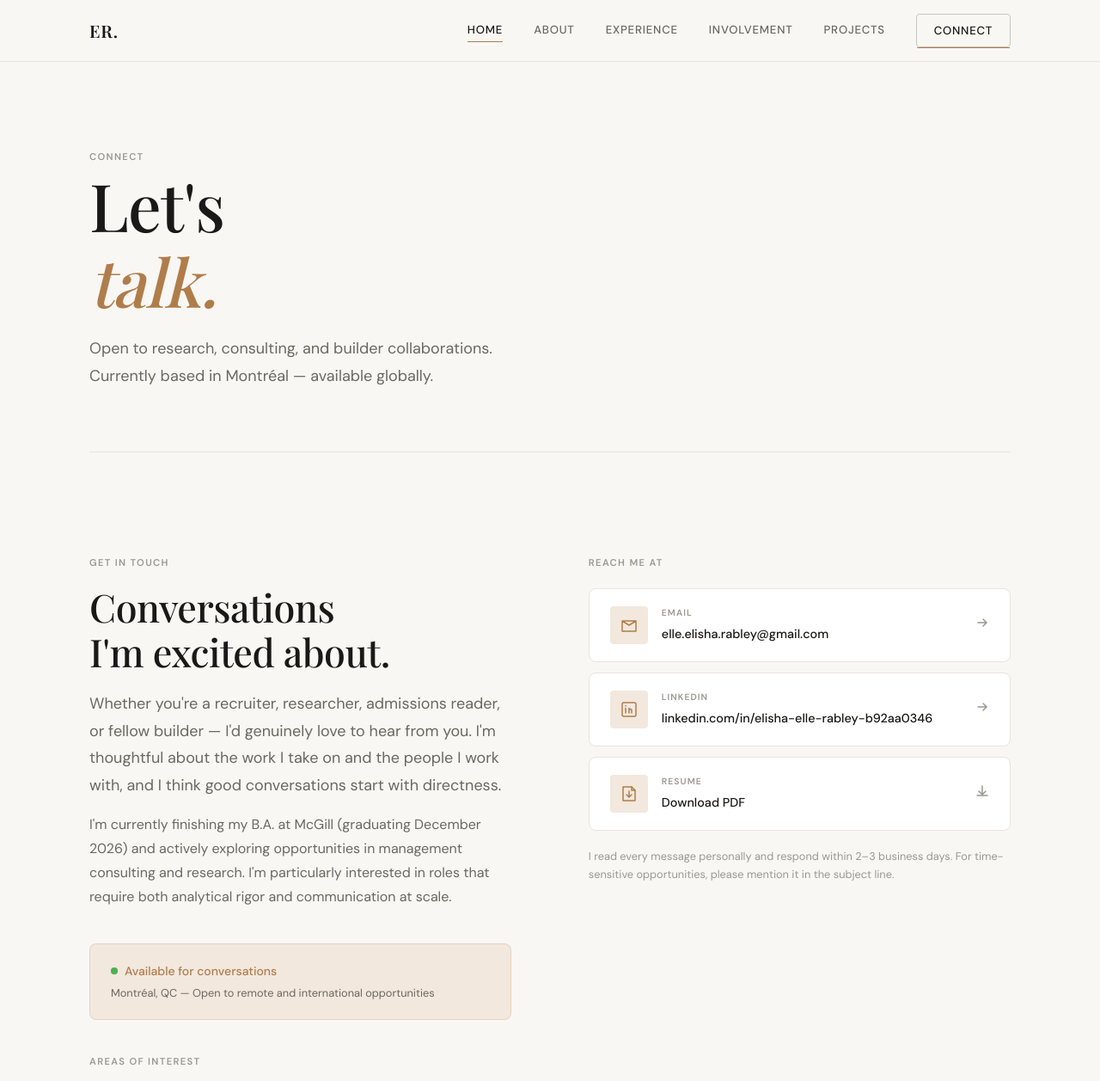
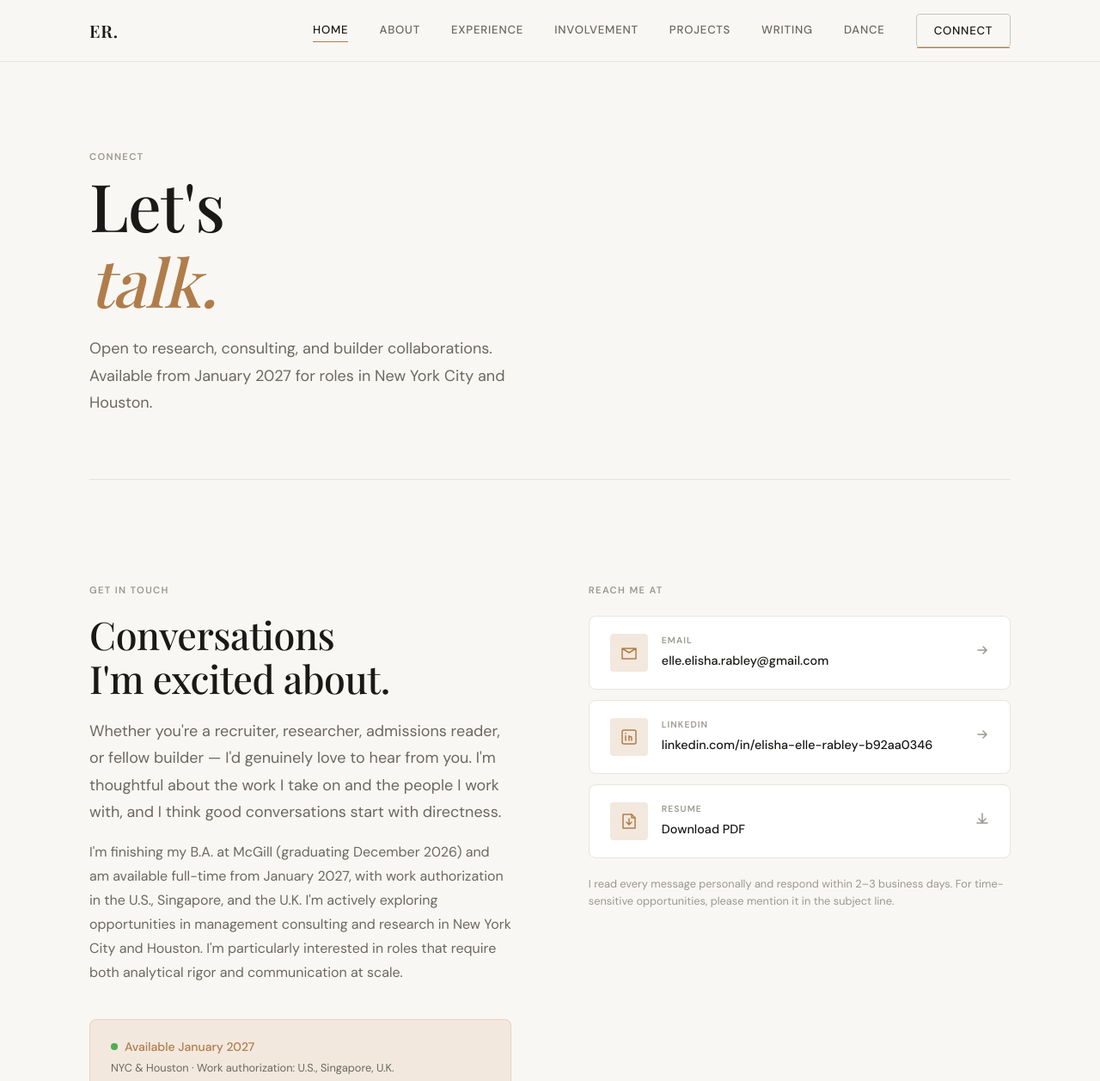
Before and after one commit to toasted-sea-salt/elisha_elle_rabley_portfolio, a plain HTML site: page contact/index.html in a window 1280 px wide. Shown: the top 1257 px of the page at 86% size. Drawn offline with nearby package versions, Linux system fonts and the light colour scheme; a web font is replaced by a local one.

Commit message:
Update Contact: availability and work authorization

```diff
--- a/contact/index.html
+++ b/contact/index.html
@@ -6,7 +6,7 @@
   <title>Connect — Elle Rabley</title>
   <meta name="description" content="Get in touch with Elle Rabley — open to research, consulting, and builder collaborations." />
   <meta property="og:title"       content="Connect — Elle Rabley" />
-  <meta property="og:description" content="Open to research, consulting pipelines, and product partnerships. Based in Montréal." />
+  <meta property="og:description" content="Open to research, consulting, and product roles. Available January 2027 in NYC &amp; Houston." />
   <meta property="og:type"        content="website" />
   <link rel="icon" type="image/svg+xml" href="../assets/favicon.svg" />
   <link rel="stylesheet" href="../assets/style.css" />
@@ -155,6 +155,8 @@
         <a href="../experience/index.html"   class="nav-link">Experience</a>
         <a href="../involvement/index.html"  class="nav-link">Involvement</a>
         <a href="../projects/index.html"     class="nav-link">Projects</a>
+        <a href="../writing/index.html"     class="nav-link">Writing</a>
+        <a href="../dance/index.html"       class="nav-link">Dance</a>
         <a href="../contact/index.html"      class="nav-link btn btn-outline" style="padding:8px 20px;">Connect</a>
       </div>
       <button class="nav-toggle" id="nav-toggle" aria-label="Menu">
@@ -168,6 +170,8 @@
     <a href="../experience/index.html"  class="nav-mobile-link">Experience</a>
     <a href="../involvement/index.html" class="nav-mobile-link">Involvement</a>
     <a href="../projects/index.html"    class="nav-mobile-link">Projects</a>
+    <a href="../writing/index.html"    class="nav-mobile-link">Writing</a>
+    <a href="../dance/index.html"      class="nav-mobile-link">Dance</a>
     <a href="../contact/index.html"     class="nav-mobile-link">Connect</a>
   </div>
 
@@ -178,7 +182,7 @@
       <div class="page-header reveal">
         <span class="label">Connect</span>
         <h1>Let's<br><em class="italic text-accent">talk.</em></h1>
-        <p class="subtitle">Open to research, consulting, and builder collaborations. Currently based in Montréal — available globally.</p>
+        <p class="subtitle">Open to research, consulting, and builder collaborations. Available from January 2027 for roles in New York City and Houston.</p>
       </div>
     </div>
 
@@ -194,14 +198,14 @@
 
             <p class="large">Whether you're a recruiter, researcher, admissions reader, or fellow builder — I'd genuinely love to hear from you. I'm thoughtful about the work I take on and the people I work with, and I think good conversations start with directness.</p>
 
-            <p>I'm currently finishing my B.A. at McGill (graduating December 2026) and actively exploring opportunities in management consulting and research. I'm particularly interested in roles that require both analytical rigor and communication at scale.</p>
+            <p>I'm finishing my B.A. at McGill (graduating December 2026) and am available full-time from January 2027, with work authorization in the U.S., Singapore, and the U.K. I'm actively exploring opportunities in management consulting and research in New York City and Houston. I'm particularly interested in roles that require both analytical rigor and communication at scale.</p>
 
             <div class="availability-strip">
               <div style="display:flex; align-items:center;">
                 <span class="availability-dot"></span>
-                <span class="availability-text">Available for conversations</span>
+                <span class="availability-text">Available January 2027</span>
               </div>
-              <div class="availability-sub">Montréal, QC — Open to remote and international opportunities</div>
+              <div class="availability-sub">NYC &amp; Houston · Work authorization: U.S., Singapore, U.K.</div>
             </div>
 
             <div style="margin-top: 40px;">
```
